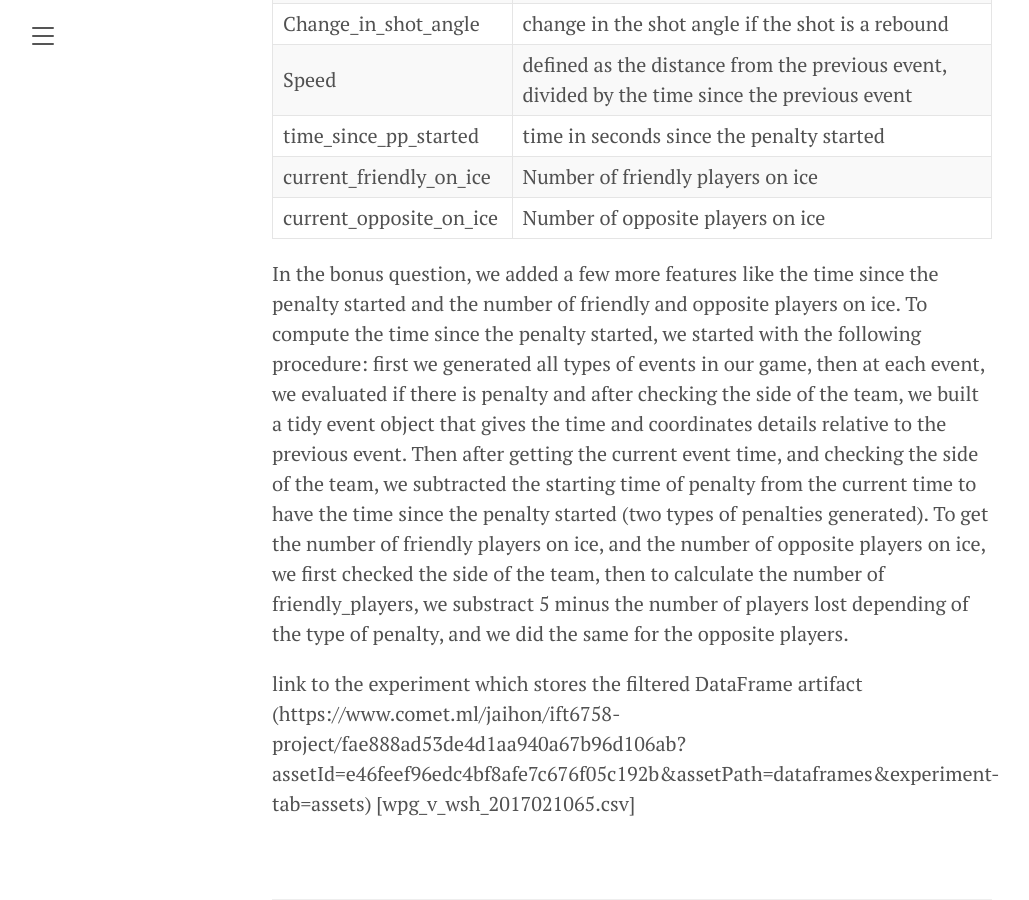
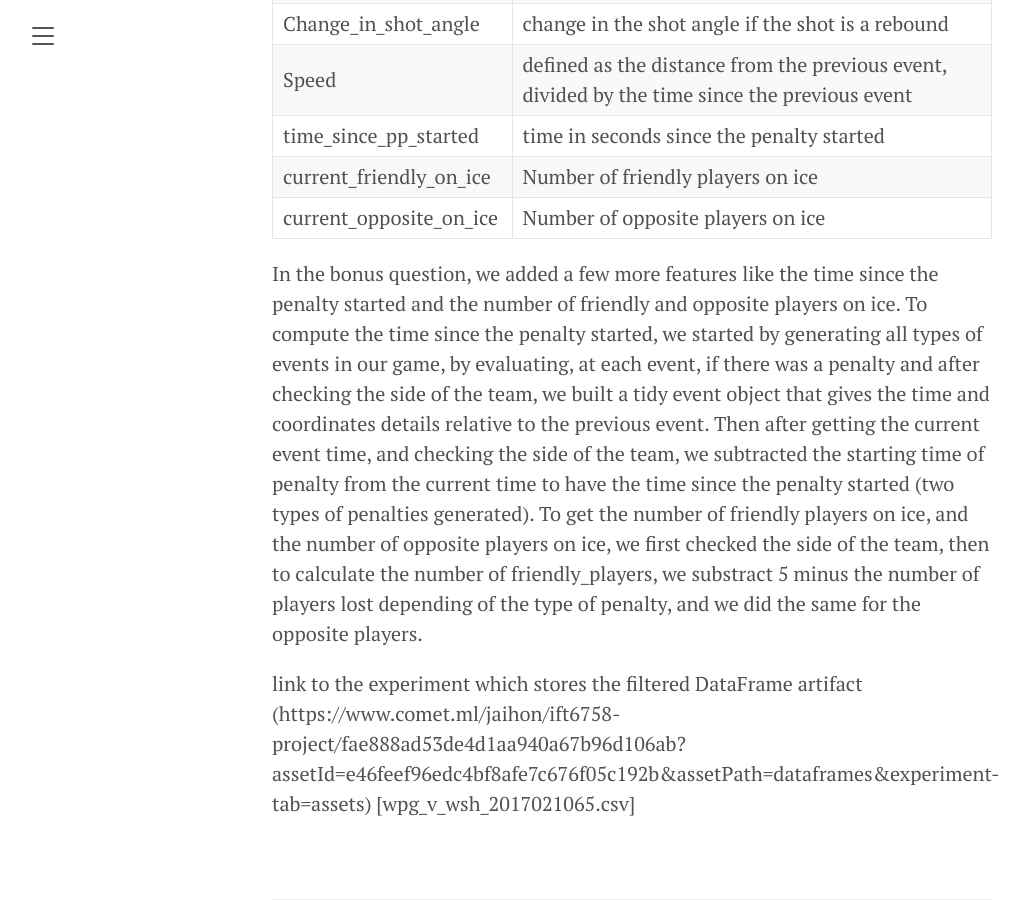
Before and after one commit to jaihon1/IFT6758-Project, a Jekyll site: the page built from blog/_posts/2021-11-3-milestone-2.md, in a window 1280 px wide and 900 px high, scrolled down 7510 px. Shown: the whole window, without its empty margins (8-1037 px from the left). Built offline with Jekyll 4.4.1, drawn with Linux system fonts in a browser that asks for light colours.

Commit message:
Update blog/_posts/2021-11-3-milestone-2.md
Co-authored-by: LaurenceMarcotte <48660119+LaurenceMarcotte@users.noreply.github.com>

```diff
--- a/blog/_posts/2021-11-3-milestone-2.md
+++ b/blog/_posts/2021-11-3-milestone-2.md
@@ -138,7 +138,7 @@ At the end, we added a link to the experiment which stores the filtered DataFram
 
 
 In the bonus question, we added a few more features like the time since the penalty started and the number of friendly and opposite players on ice. To compute the time since the penalty started, we started
-with the following procedure: first we generated all types of events in our game, then at each event, we evaluated if there is
+by generating all types of events in our game, by evaluating, at each event, if there was a
 penalty and after checking the side of the team, we built a tidy event object that gives the time and coordinates details
 relative to the previous event. Then after getting the current event time, and checking the side of the team, we subtracted
 the starting time of penalty from the current time to have the time since the penalty started (two types of penalties generated).
```
